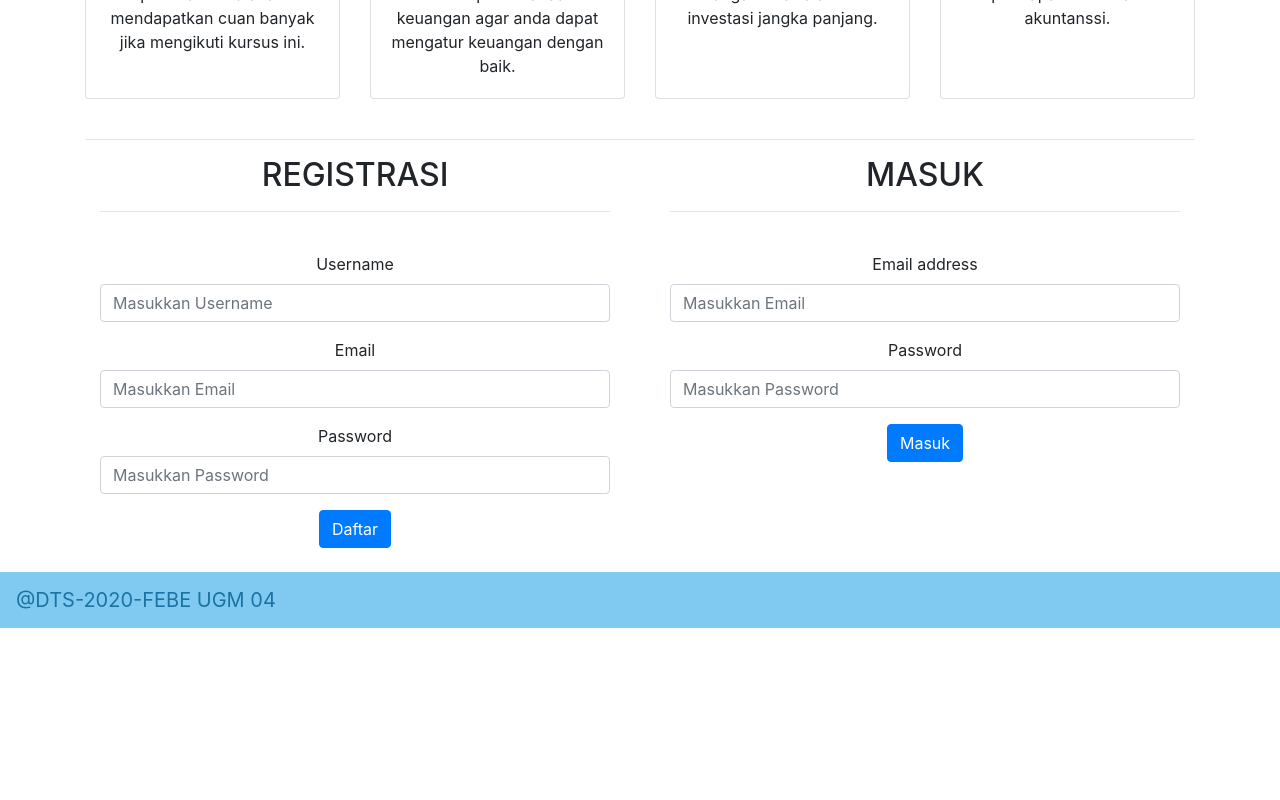
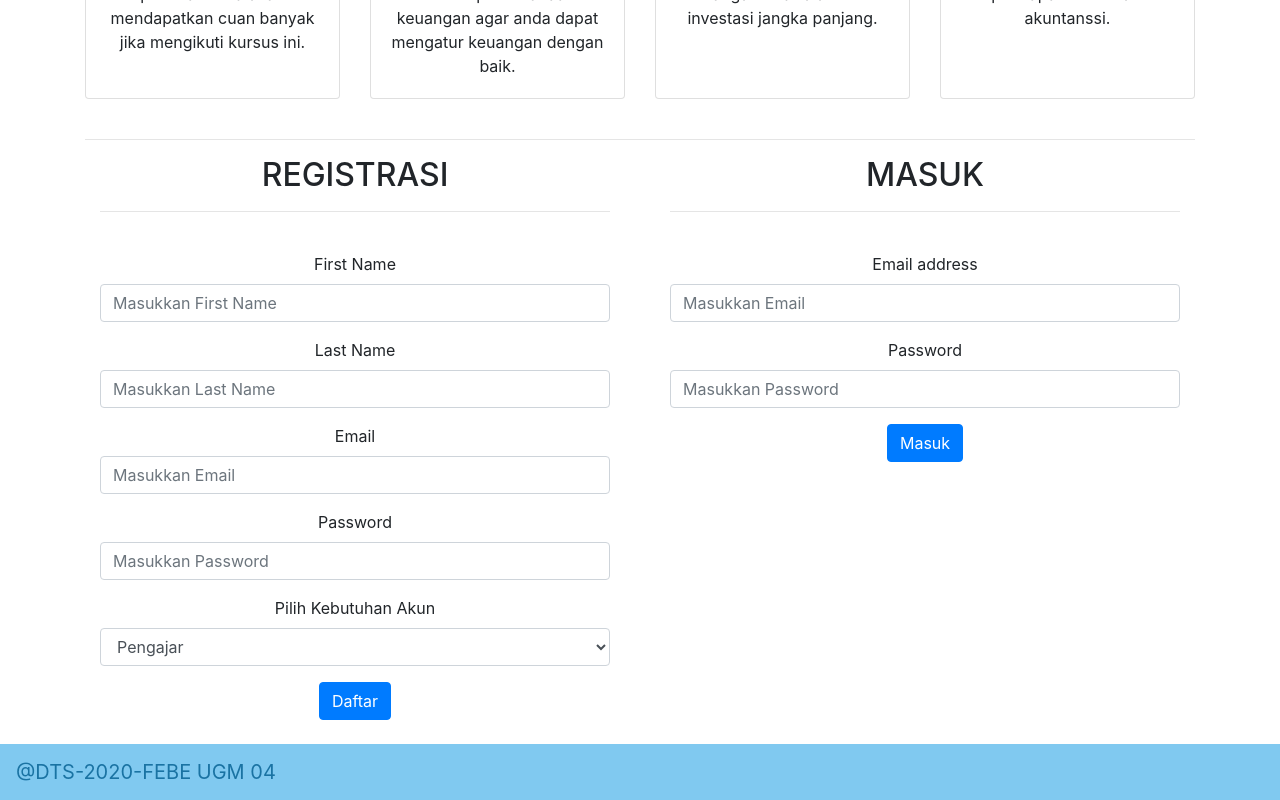
Before and after one commit to nivanrs/bank-crowd-academy, a React (Create React App) app: page / in a window 1280 px wide. Shown: the part 899-1699 px from the top of the page. Before the commit the page ends 1527 px from the top, so only its background shows below. Built offline with nearby package versions, Linux system fonts and the light colour scheme.

Commit message:
Update Register

```diff
--- a/src/component/Register/Register.jsx
+++ b/src/component/Register/Register.jsx
@@ -8,11 +8,12 @@ export default class Register extends React.Component {
   constructor(props) {
     super(props);
     this.state = {
-      username: '',
+      FirstName: '',
+      LastName: '',
       email: '',
       password: '',
+      role: '',
     }
-    this.role = React.createRef();
     this.isVerified = React.createRef();
     this.handleChange = this.handleChange.bind(this);
     this.handleSubmit = this.handleSubmit.bind(this);
@@ -26,10 +27,11 @@ export default class Register extends React.Component {
     event.preventDefault();
 
     const registration = {
-      username: this.state.username,
+      FirstName: this.state.FirstName,
+      LastName: this.state.LastName,
       email: this.state.email,
       password: this.state.password,
-      role: this.role.current.value,
+      role: this.state.role,
       isVerified: this.isVerified.current.value
     };
 
@@ -48,8 +50,12 @@ export default class Register extends React.Component {
         <br />
         <Form onSubmit={this.handleSubmit}>
           <Form.Group>
-            <Form.Label>Username</Form.Label>
-            <Form.Control type="text" placeholder="Masukkan Username" name="username" onChange={this.handleChange} />
+            <Form.Label>First Name</Form.Label>
+            <Form.Control type="text" placeholder="Masukkan First Name" name="FirstName" onChange={this.handleChange} />
+          </Form.Group>
+          <Form.Group>
+            <Form.Label>Last Name</Form.Label>
+            <Form.Control type="text" placeholder="Masukkan Last Name" name="LastName" onChange={this.handleChange} />
           </Form.Group>
           <Form.Group>
             <Form.Label>Email</Form.Label>
@@ -60,7 +66,13 @@ export default class Register extends React.Component {
             <Form.Control type="password" placeholder="Masukkan Password" name="password" onChange={this.handleChange} />
           </Form.Group>
           <Form.Group>
-            <Form.Control type="hidden" value="1" ref={this.role} />
+            <Form.Label>Pilih Kebutuhan Akun</Form.Label>
+            <Form.Control as="select" name="role" onChange={this.handleChange}>
+              <option value="1">Pengajar</option>
+              <option value="2">Pelajar</option>
+            </Form.Control>
+          </Form.Group>
+          <Form.Group>
             <Form.Control type="hidden" value="false" ref={this.isVerified} />
           </Form.Group>
           <Button variant="primary" type="submit">
```
